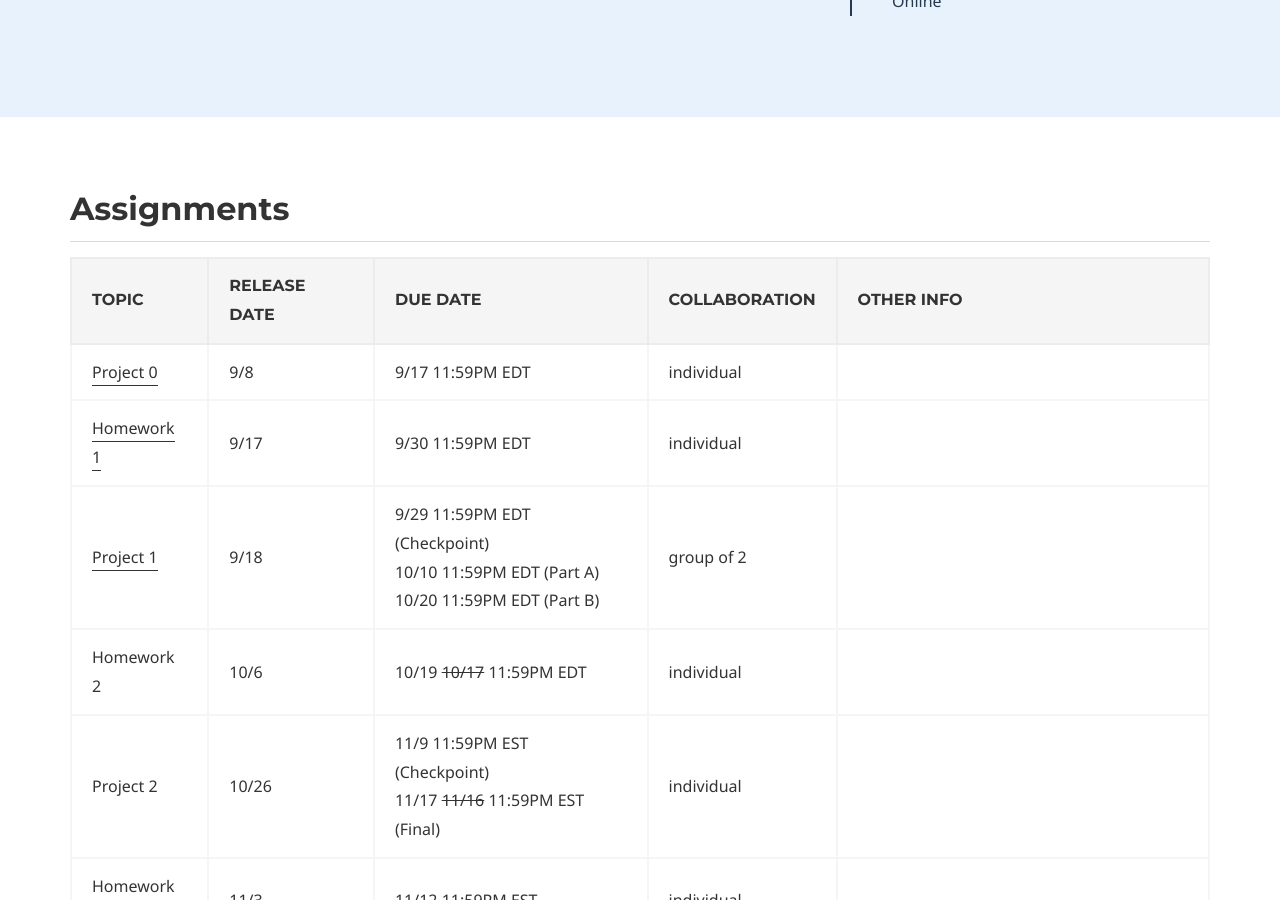
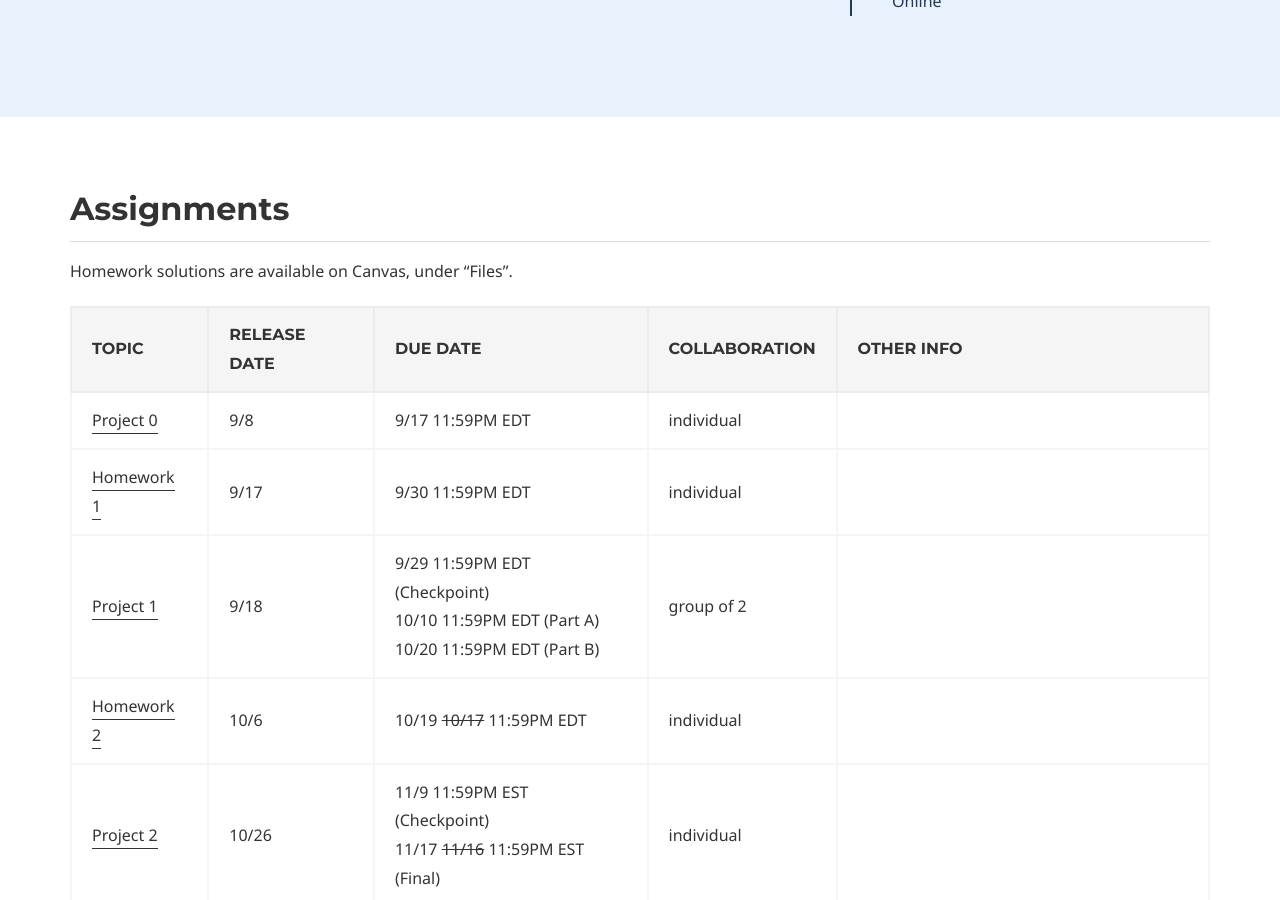
Before and after one commit to 15-440/website, a Jekyll site: the page built from assignments.md, in a window 1280 px wide and 900 px high, scrolled down 596 px. Built offline with Jekyll 4.4.1, drawn with Linux system fonts in a browser that asks for light colours.

Commit message:
Add links to assignments.md

```diff
--- a/assignments.md
+++ b/assignments.md
@@ -11,13 +11,15 @@ micro_nav: false
 
 ## Assignments
 
+Homework solutions are available on Canvas, under "Files".
+
 | Topic                                     | Release Date | Due Date          | Collaboration | Other Info |
 |-------------------------------------------|--------------|-------------------|---------------|------------|
 | [Project 0](https://github.com/15-440/P0) | 9/8          | 9/17 11:59PM EDT  | individual    |            |
-| [Homework 1](https://www.gradescope.com)  | 9/17         | 9/30 11:59PM EDT  | individual    |            |
+| [Homework 1](https://www.gradescope.com/courses/158485)  | 9/17         | 9/30 11:59PM EDT  | individual    |            |
 | [Project 1](https://github.com/15-440/p1) | 9/18 | 9/29 11:59PM EDT (Checkpoint) <br> 10/10 11:59PM EDT (Part A) <br> 10/20 11:59PM EDT (Part B)| group of 2  |     |
-| Homework 2                                | 10/6         | 10/19 ~~10/17~~ 11:59PM EDT | individual    |            |
-| Project 2                                 | 10/26        | 11/9 11:59PM EST (Checkpoint) <br> 11/17 ~~11/16~~ 11:59PM EST (Final) | individual  |     |
-| Homework 3                                | 11/3         | 11/12 11:59PM EST | individual    |            |
-| Project 3                                 | 11/17        | 12/1 11:59PM EST (Checkpoint) <br> 12/11 11:59PM EST (Final) | group of 2  |     |
-| Homework 4                                | 11/19        | 12/7 11:59PM EST | individual    | Late deadline **12/8 11:59 pm EST** due to exam           |
+| [Homework 2](https://www.gradescope.com/courses/158485) | 10/6         | 10/19 ~~10/17~~ 11:59PM EDT | individual    |            |
+| [Project 2](https://github.com/15-440/P2) | 10/26        | 11/9 11:59PM EST (Checkpoint) <br> 11/17 ~~11/16~~ 11:59PM EST (Final) | individual  |     |
+| [Homework 3](https://www.gradescope.com/courses/158485) | 11/3         | 11/12 11:59PM EST | individual    |            |
+| [Project 3](https://github.com/15-440/p3) | 11/17        | 12/1 11:59PM EST (Checkpoint) <br> 12/11 11:59PM EST (Final) | group of 2  |     |
+| [Homework 4](https://www.gradescope.com/courses/158485) | 11/19        | 12/7 11:59PM EST | individual    | Late deadline **12/8 11:59 pm EST** due to exam           |
```
